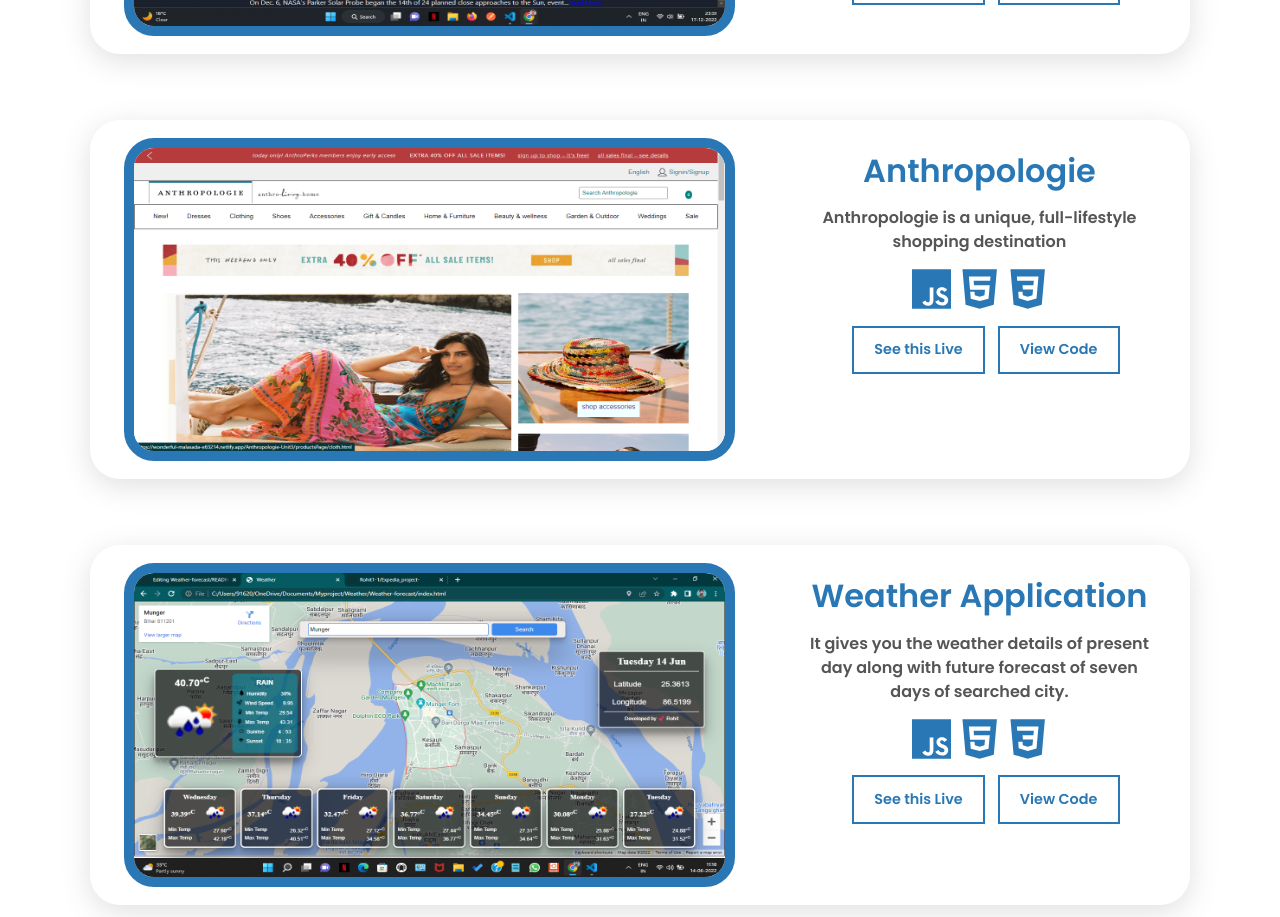
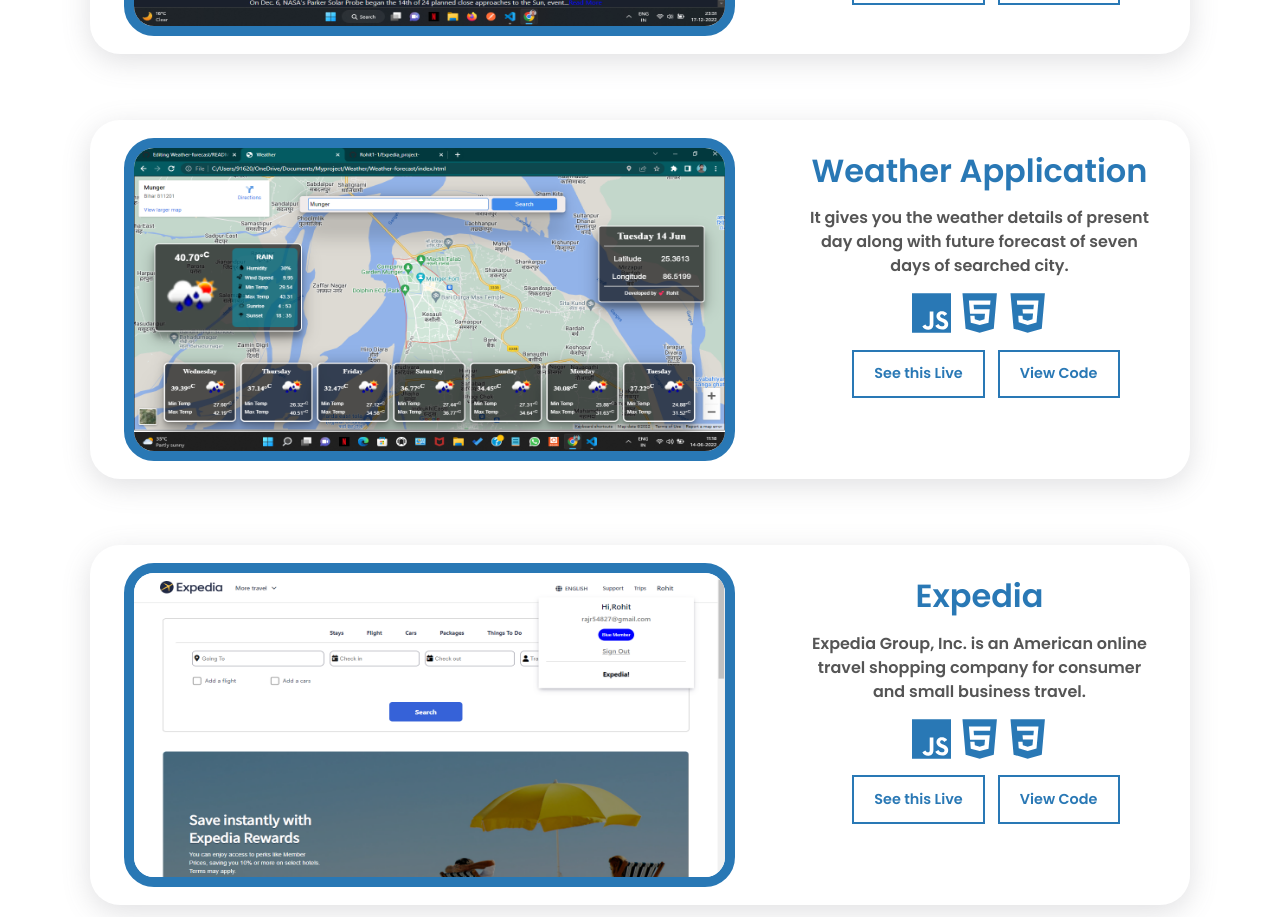
Before and after one commit to Rohit1-1/my__portfolio, a React (Create React App) app: page / in a window 1280 px wide. Shown: the part 3440-4357 px from the top of the page. Built offline with nearby package versions, Linux system fonts and the light colour scheme.

Commit message:
new project added

```diff
--- a/src/Components/Projects/Projects.jsx
+++ b/src/Components/Projects/Projects.jsx
@@ -121,7 +121,7 @@
         </Box>
 
 
-        <Box className="projects_container">
+        {/* <Box className="projects_container">
           <Box className="project">
             <Box className="project_videocontainer">
               <Box>
@@ -163,7 +163,7 @@
               </Box>
             </Box>
           </Box>
-        </Box>
+        </Box> */}
 
         <Box className="projects_container">
           <Box className="project">
```
